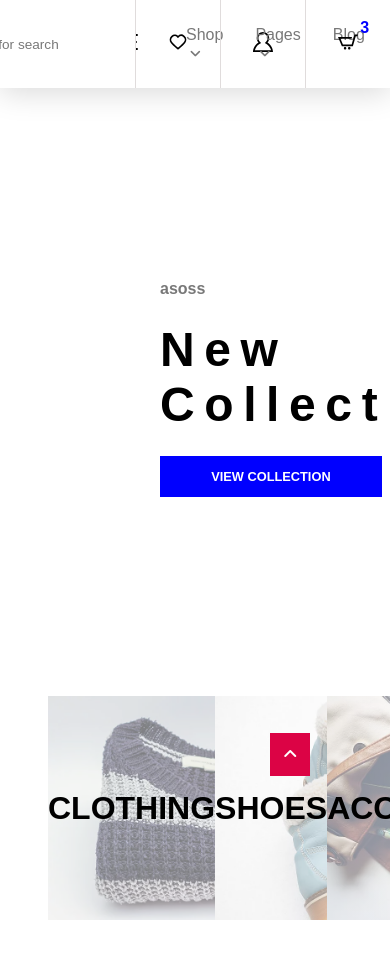
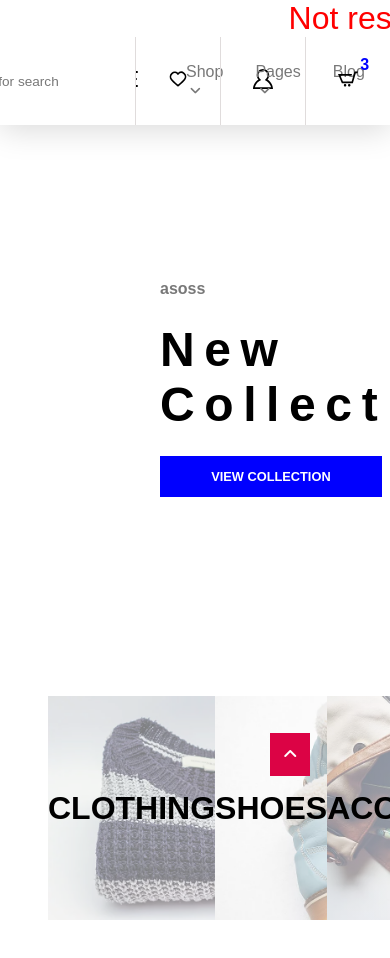
Before and after one commit to lemon079/Essence-Ecommerce, a plain HTML site: page index.html in a window 390 px wide. Shown: the top 958 px of the page. Drawn offline with Linux system fonts and the light colour scheme.

Commit message:
not responsive

```diff
--- a/index.html
+++ b/index.html
@@ -12,6 +12,7 @@
 
 <body>
   <header>
+    <div style="width: 100vh; position: sticky; margin-inline: auto; text-align: center; color: red; font-size: 2rem;">Not responsive Yet</div>
     <div class="header-content">
       <div class="logo-navbar-container">
         <figure>
```
